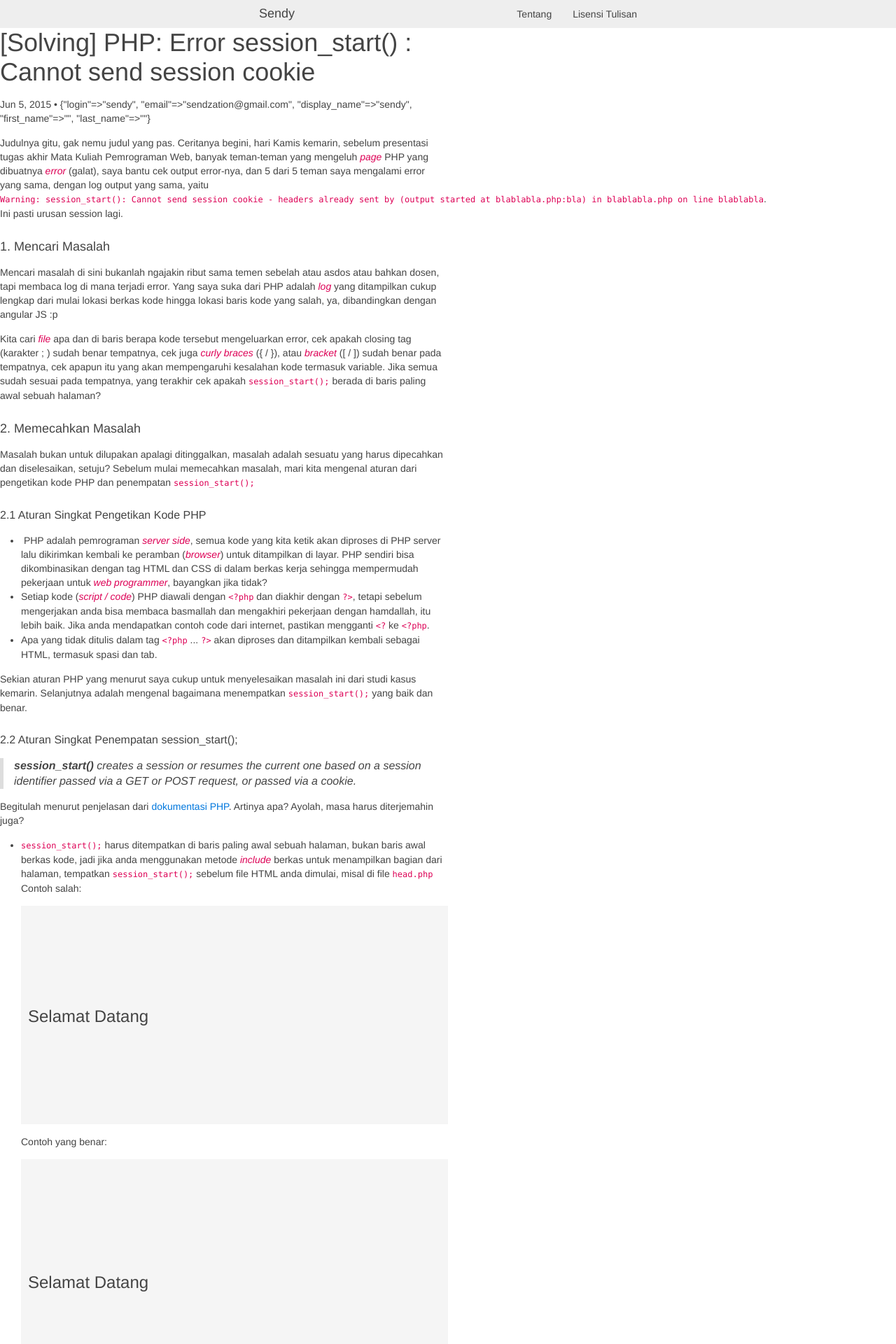
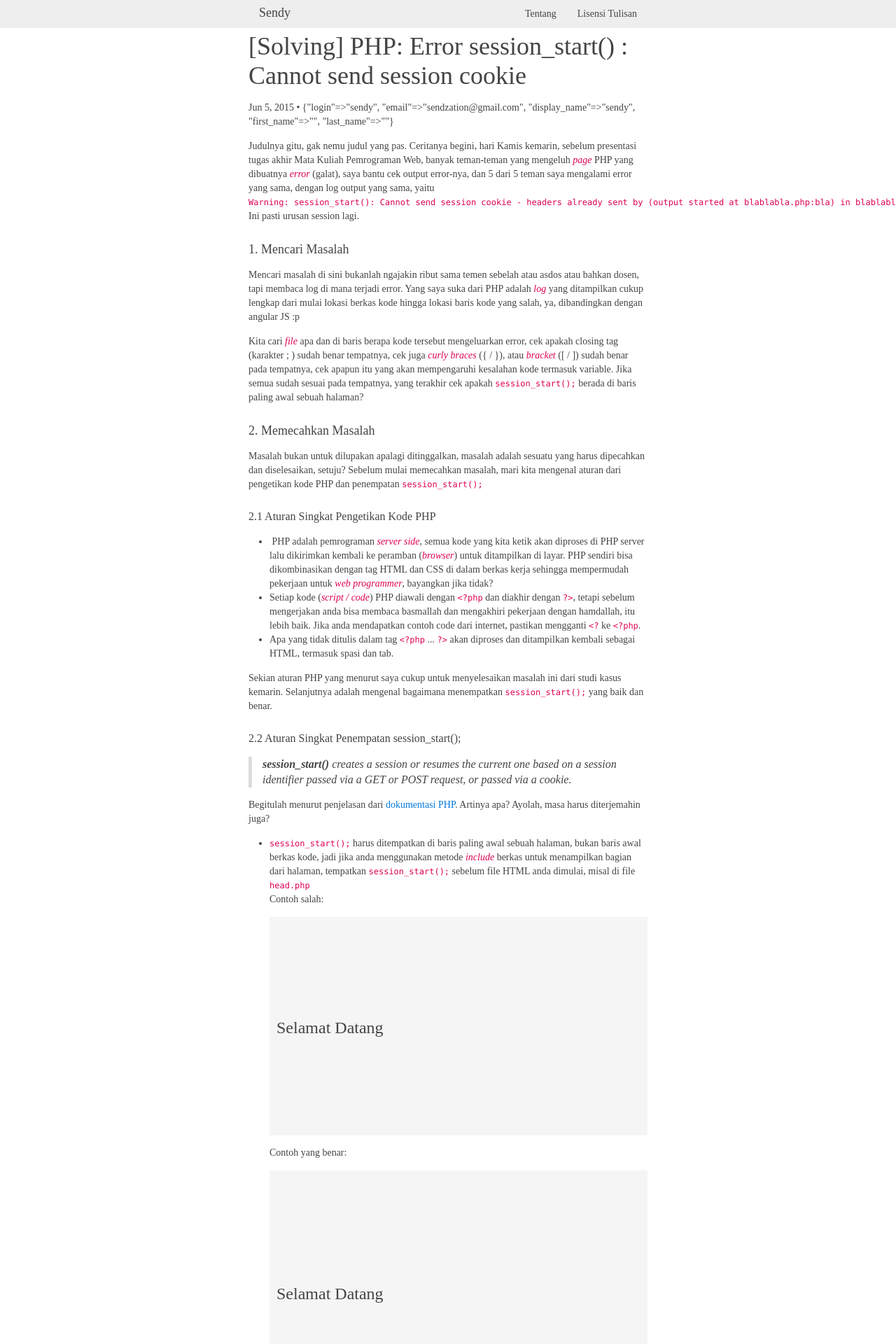
Before and after one commit to sendz/sendz.github.io, a Jekyll site: the page built from _posts/2015-06-05-solving-php-error-session_start-cannot-send-session-cookie.html, in a window 1280 px wide. Shown: the top 1920 px of the page at 70% size. Built offline with Jekyll 4.4.1, drawn with Linux system fonts in a browser that asks for light colours; nearby versions of some CDN libraries; some web fonts are replaced; comment, search, counter and statistics services are not loaded.

Commit message:
Fix styling

```diff
--- a/_layouts/page.html
+++ b/_layouts/page.html
@@ -1,7 +1,7 @@
 ---
 layout: default
 ---
-<div class="container">
+<div class="uk-container uk-container-center">
     <article class="post">
 
         <header class="post-header">
--- a/_layouts/post.html
+++ b/_layouts/post.html
@@ -1,7 +1,7 @@
 ---
 layout: default
 ---
-<div class="container">
+<div class="uk-container uk-container-center">
     <article class="post" itemscope itemtype="http://schema.org/BlogPosting">
 
         <header class="post-header">
--- a/css/style.css
+++ b/css/style.css
@@ -1,2 +1,2 @@
-@media only screen and (min-width: 993px){.uk-container,.container{width:50%}}img{max-width:100%}.uk-page-footer{background:#1C1C1C;margin-top:20px;padding-top:20px;color:#F2F2F2}.uk-page-footer a,.uk-page-footer h5{color:#F2F2F2}.uk-footer-copyright{background-color:rgba(0,0,0,0.5);height:50px;line-height:50px;overflow:hidden;font-weight:300;margin-top:20px;color:#F2F2F2}.uk-footer-copyright a,.uk-footer-copyright h5{color:#F2F2F2}.uk-cover-background{height:320px;overflow:hidden;object-position:center;-o-object-position:center}.uk-cover-background>img{width:100%}ul.no-style{margin:0px;padding-left:0px}ul.no-style>li{list-style:none}
+@import "https://fonts.googleapis.com/css?family=Droid+Serif";body,h1,h2,h3,h4,h5,h6,.uk-navbar-nav>li>a{font-family:'Droid Serif', serif}@media only screen and (min-width: 993px){.uk-container,.container{width:50%}}img{max-width:100%}.uk-page-footer{background:#1C1C1C;margin-top:20px;padding-top:20px;color:#F2F2F2}.uk-page-footer a,.uk-page-footer h5{color:#F2F2F2}.uk-footer-copyright{background-color:rgba(0,0,0,0.5);height:50px;line-height:50px;overflow:hidden;font-weight:300;margin-top:20px;color:#F2F2F2}.uk-footer-copyright a,.uk-footer-copyright h5{color:#F2F2F2}.uk-cover-background{height:320px;overflow:hidden;object-position:center;-o-object-position:center}.uk-cover-background>img{width:100%}ul.no-style{margin:0px;padding-left:0px}ul.no-style>li{list-style:none}article{margin:5px 0px}
 /*# sourceMappingURL=style.css.map */
```
Also changed, not shown: css/style.scss (+10 -0 lines).
